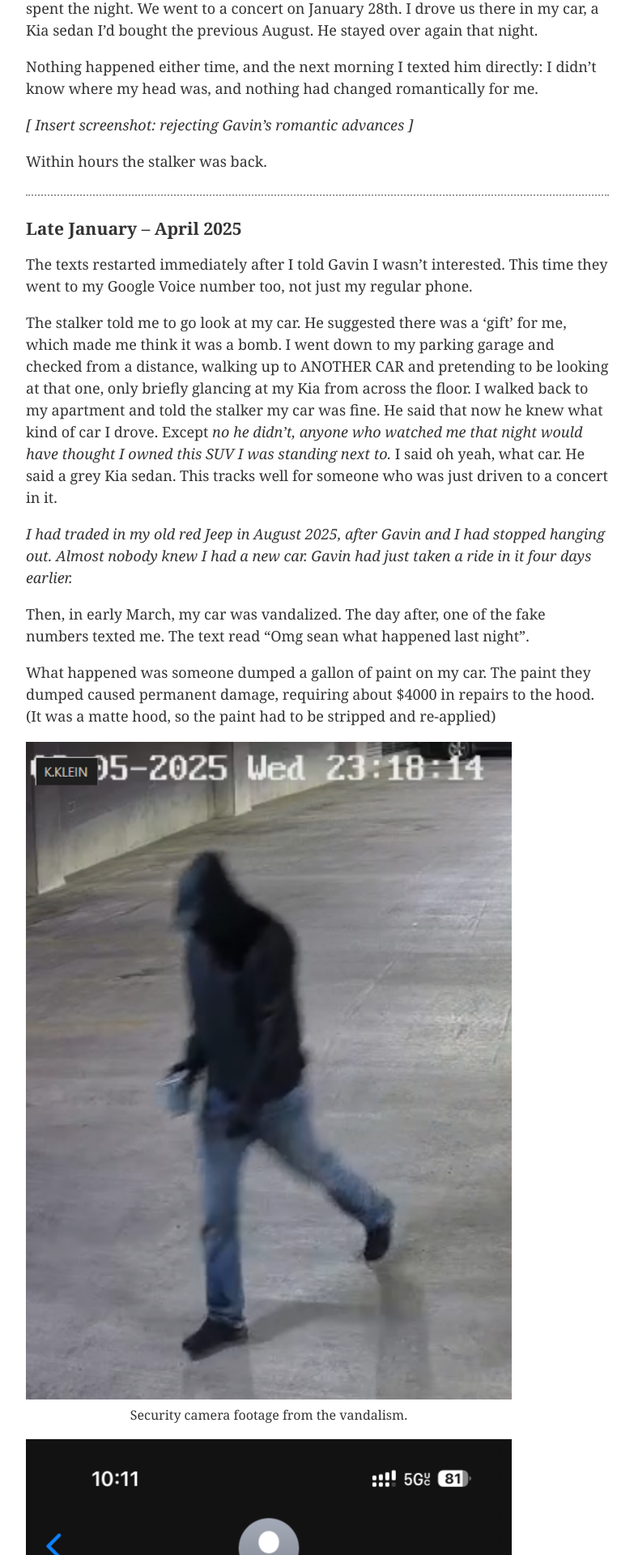
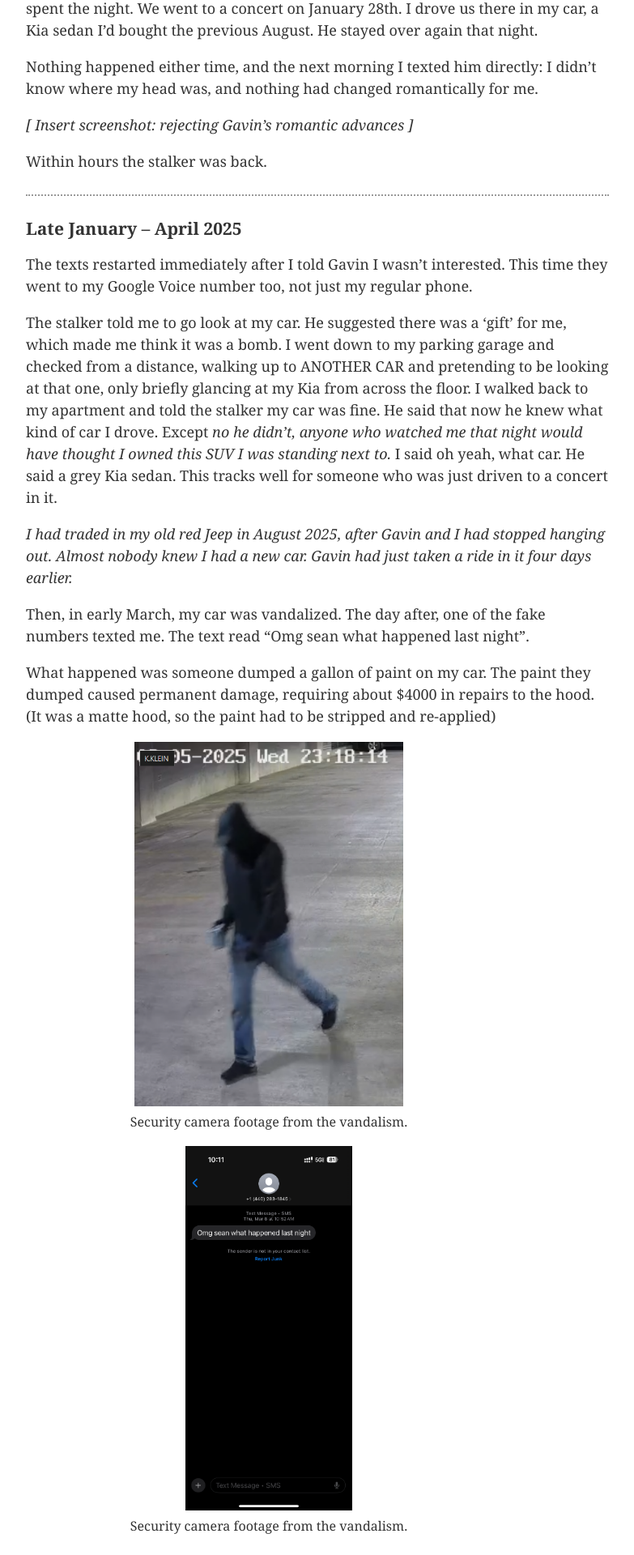
Before and after one commit to 0sps/sullivan.mx, a Jekyll site: the page built from _posts/2026-04-01-Gavin-Grier-stalker.md, in a window 1280 px wide. Shown: the part 4480-6400 px from the top of the page at 81% size, without its empty margins (248-1031 px from the left). Built offline with Jekyll 4.4.1, drawn with Linux system fonts in a browser that asks for light colours.

Commit message:
Update 2026-04-01-Gavin-Grier-stalker.md

```diff
--- a/_posts/2026-04-01-Gavin-Grier-stalker.md
+++ b/_posts/2026-04-01-Gavin-Grier-stalker.md
@@ -132,12 +132,12 @@ Then, in early March, my car was vandalized. The day after, one of the fake numb
 What happened was someone dumped a gallon of paint on my car. The paint they dumped caused permanent damage, requiring about $4000 in repairs to the hood. (It was a matte hood, so the paint had to be stripped and re-applied)
 
 <figure style="max-width: 600px; text-align: center;">
-  <a href= "/assets/klein.png"><img src="/assets/klein.png" alt="Spencer and Sean" style="width: 100%;"></a>
+  <a href= "/assets/klein.png"><img src="/assets/klein.png" alt="Spencer and Sean" style="height: 50vh;"></a>
   <figcaption>Security camera footage from the vandalism.</figcaption>
 </figure>
 
 <figure style="max-width: 600px; text-align: center;">
-  <a href= "/assets/omg.png"><img src="/assets/omg.png" alt="Spencer and Sean" style="width: 100%;"></a>
+  <a href= "/assets/omg.png"><img src="/assets/omg.png" alt="Spencer and Sean" style="height: 50vh;"></a>
   <figcaption>Security camera footage from the vandalism.</figcaption>
 </figure>
 
```
